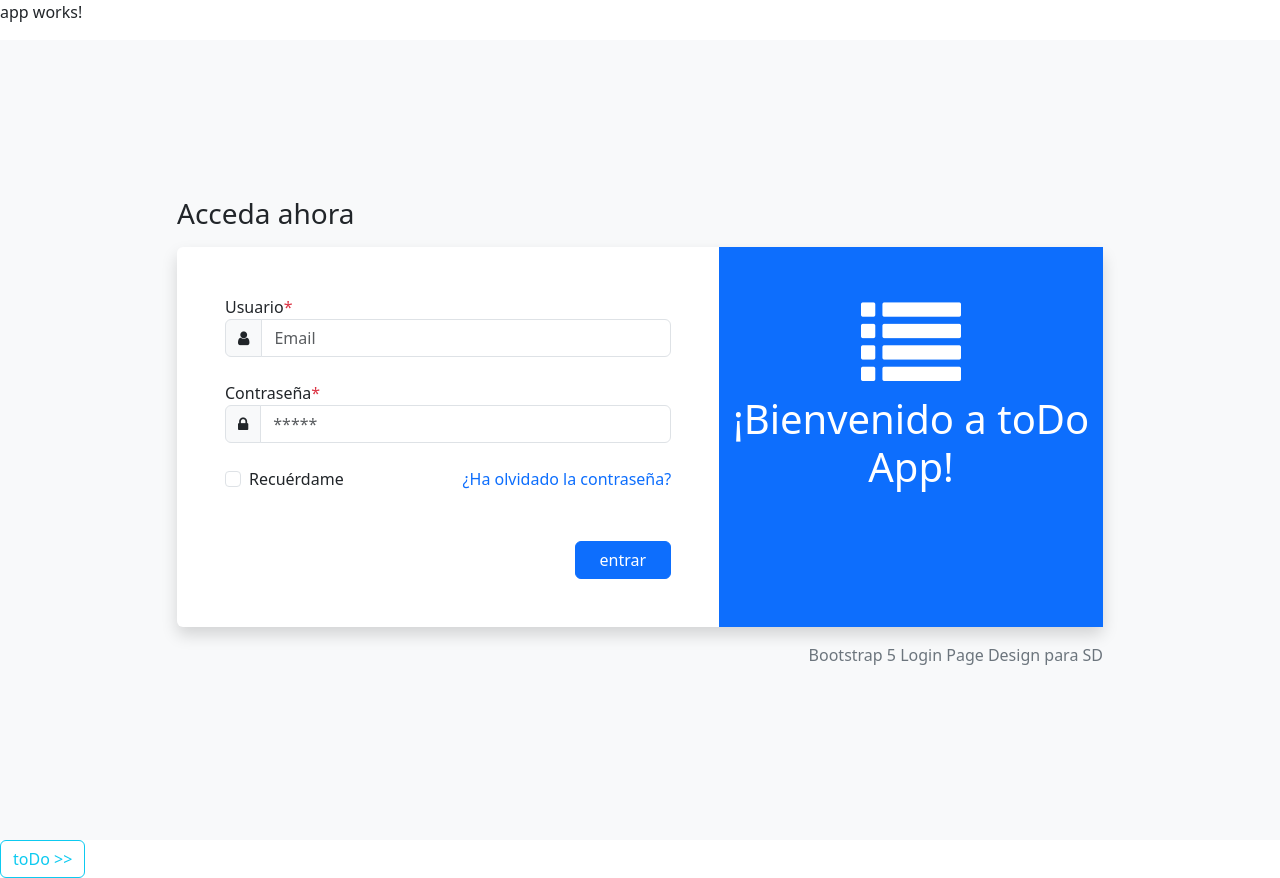
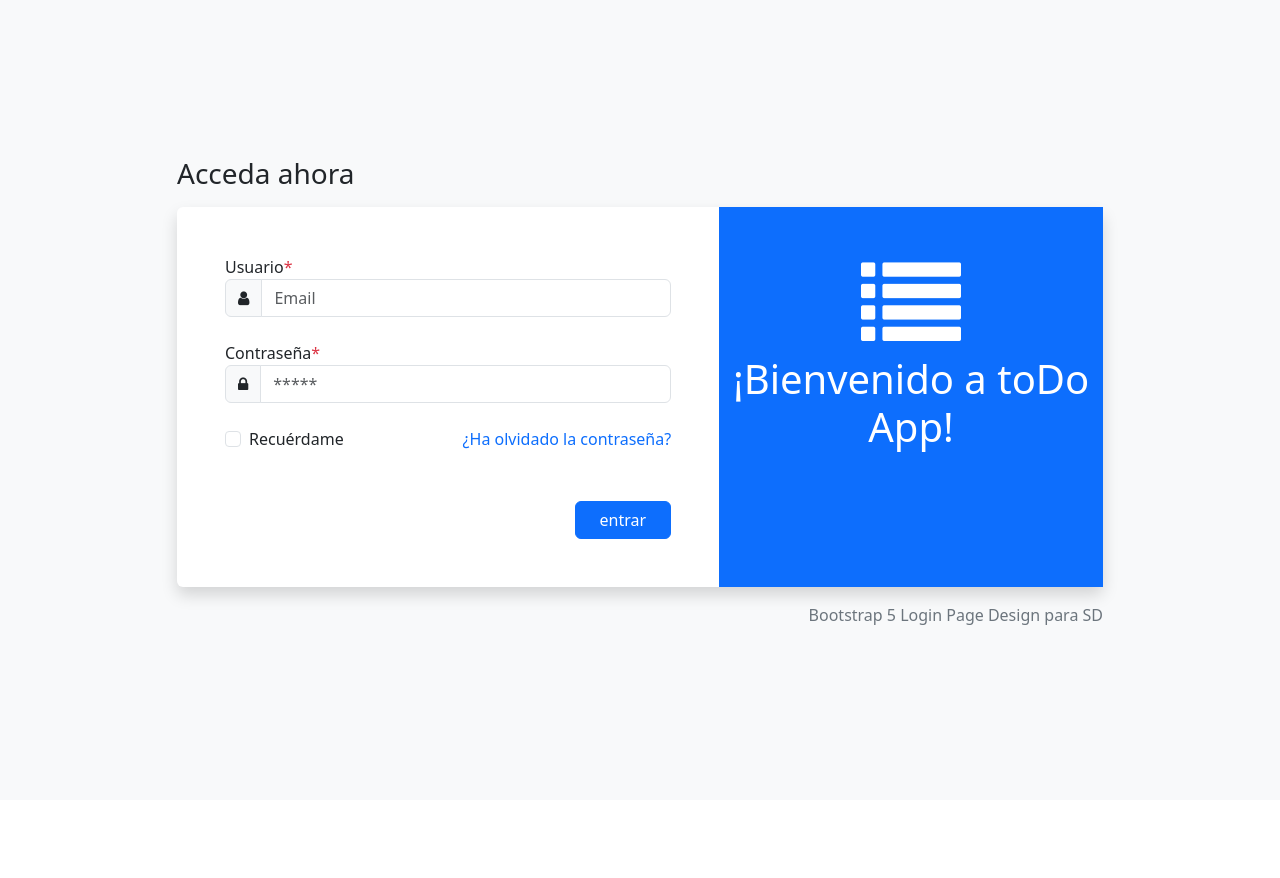
Before and after one commit to enzorh222/to-do-app, an Angular app: page /login in a window 1280 px wide. After the commit the page ends 800 px from the top, so only its background shows below. Built offline with nearby package versions, Linux system fonts and the light colour scheme.

Commit message:
Aplicación toDo App completada

```diff
--- a/src/app/app.html
+++ b/src/app/app.html
@@ -1,4 +1,3 @@
 <!-- Punto inicial de entrada a la aplicación -->
-<p>app works!</p>
 <!-- Insertamos aquí el enrutador a la página activa -->
 <router-outlet></router-outlet>
--- a/src/app/components/login/login.component.html
+++ b/src/app/components/login/login.component.html
@@ -61,7 +61,3 @@
         </div>
     </div>
 </div>
-
-<!-- TODO ELIMINAR -->
-<!-- Incluímos un botón adicional para facilitar las pruebas entre pantallas -->
-<a routerLink="/home" routerLinkActive="active" class="btn btn-outline-info">toDo >></a>
--- a/src/app/components/tasks/tasks.component.html
+++ b/src/app/components/tasks/tasks.component.html
@@ -43,7 +43,3 @@
         </tbody>
     </table>
 </div>
-
-<!-- TODO: ELIMINAR -->
-<!-- Incluímos un botón adicional para facilitar las pruebas entre pantallas -->
-<a routerLink="/login" routerLinkActive="active" class="btn btn-outline-warning">Login >></a>
```
